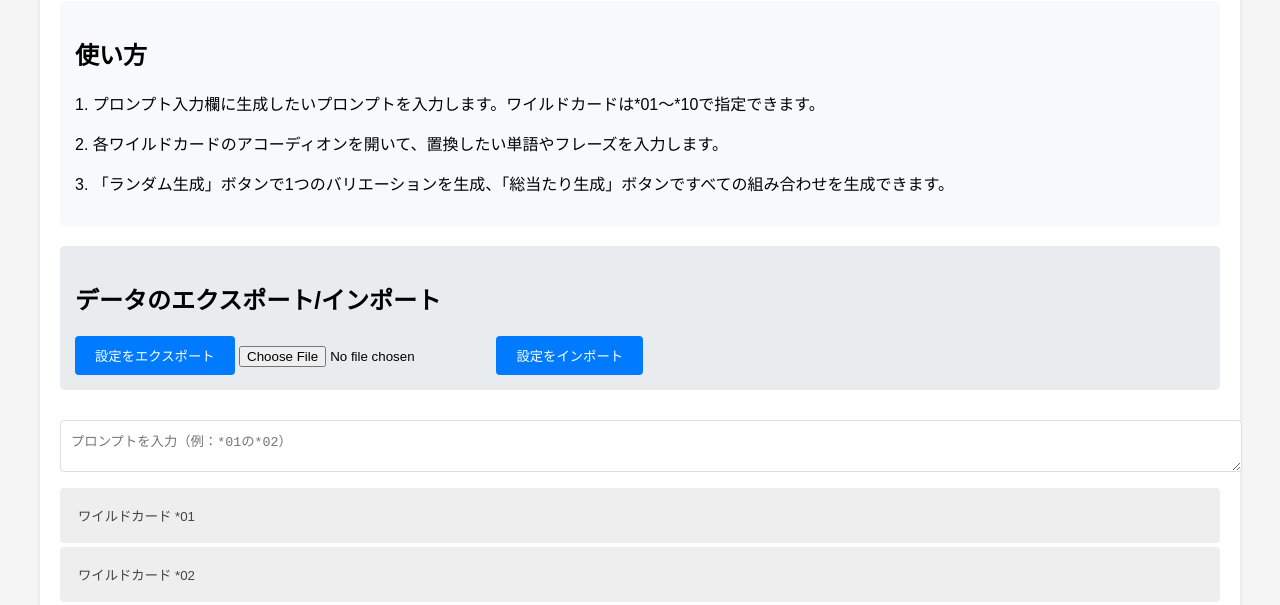
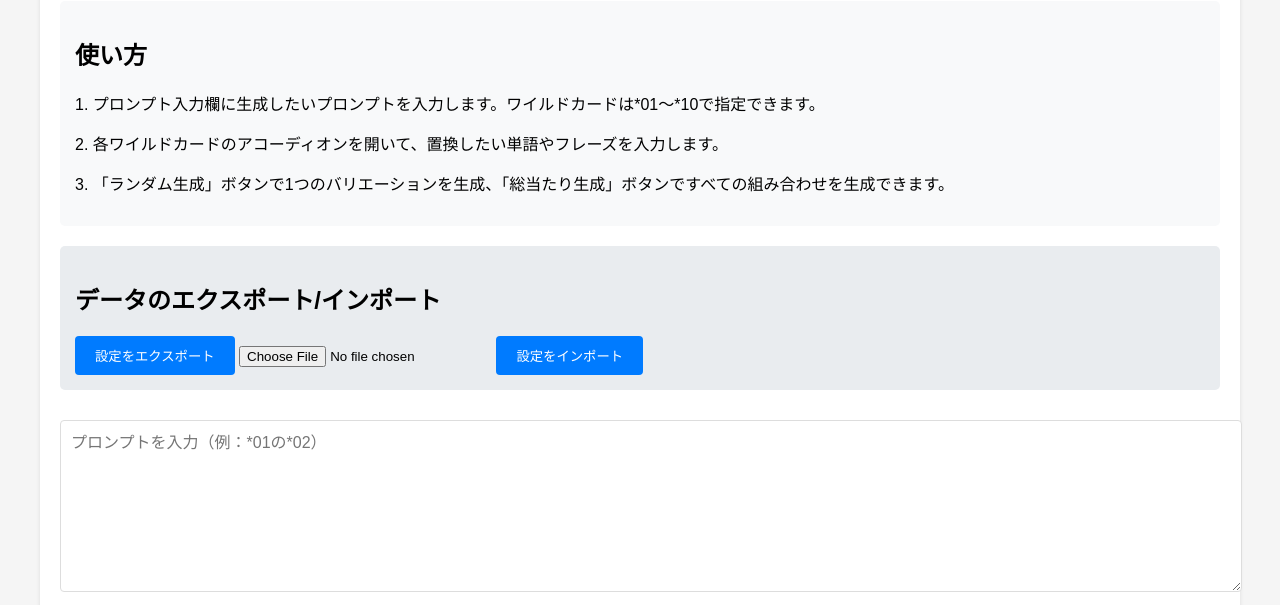
Before and after one commit to aq820/chichipui_tool, a plain HTML site: page fakedpts.html in a window 1280 px wide. Shown: the part 119-724 px from the top of the page. Drawn offline with Linux system fonts and the light colour scheme.

Commit message:
Add files via upload

```diff
--- a/fakedpts.html
+++ b/fakedpts.html
@@ -27,13 +27,33 @@
             margin-bottom: 20px;
         }
 
+    /* プロンプト入力欄のスタイルを更新 */
+    .prompt-input {
+        width: 100%;
+        min-height: 150px; /* 初期の高さを設定 */
+        padding: 10px;
+        margin: 10px 0;
+        border: 1px solid #ddd;
+        border-radius: 4px;
+        resize: vertical; /* 縦方向のリサイズを許可 */
+        font-size: 16px; /* 読みやすいフォントサイズ */
+        line-height: 1.5; /* 行間を適切に */
+        font-family: Arial, sans-serif;
+    }
+
+    /* フォーカス時のスタイル */
+    .prompt-input:focus {
+        outline: none;
+        border-color: #007bff;
+        box-shadow: 0 0 0 2px rgba(0,123,255,0.25);
+    }
+
+    /* モバイル向けの調整 */
+    @media (max-width: 768px) {
         .prompt-input {
-            width: 100%;
-            padding: 10px;
-            margin: 10px 0;
-            border: 1px solid #ddd;
-            border-radius: 4px;
+            min-height: 120px;
         }
+    }
 
         .accordion {
             background: #eee;
```
